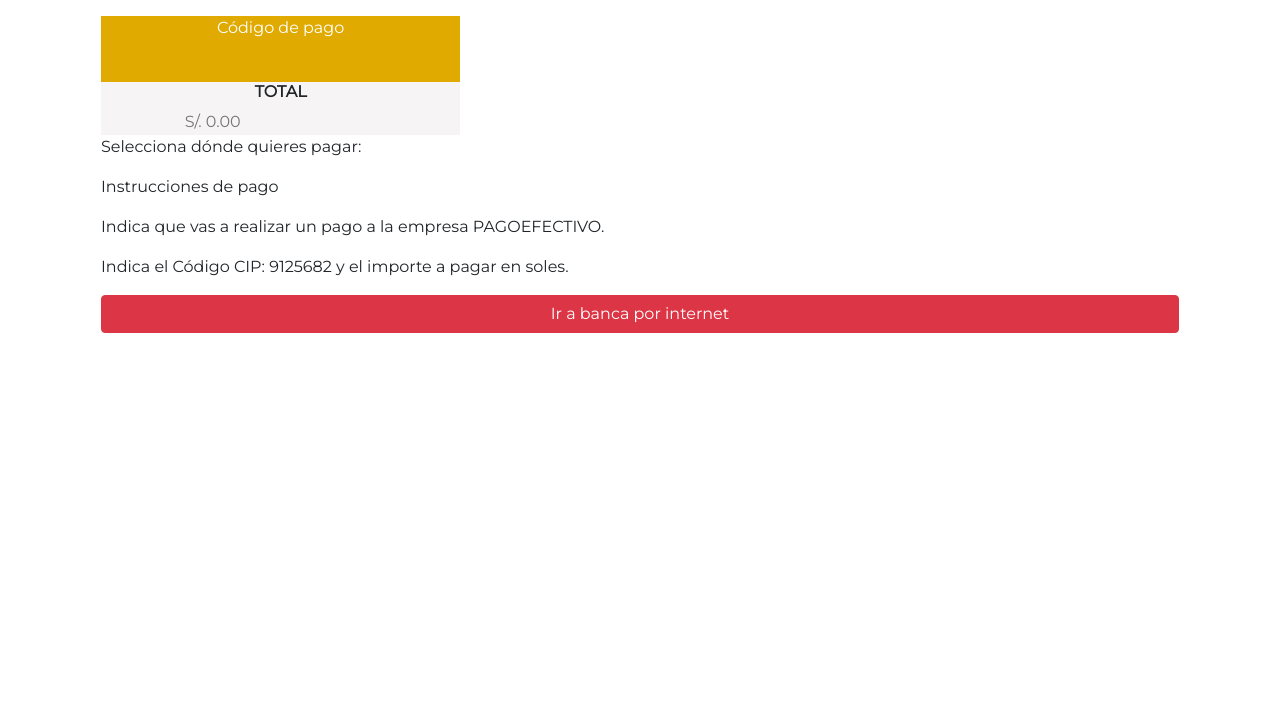
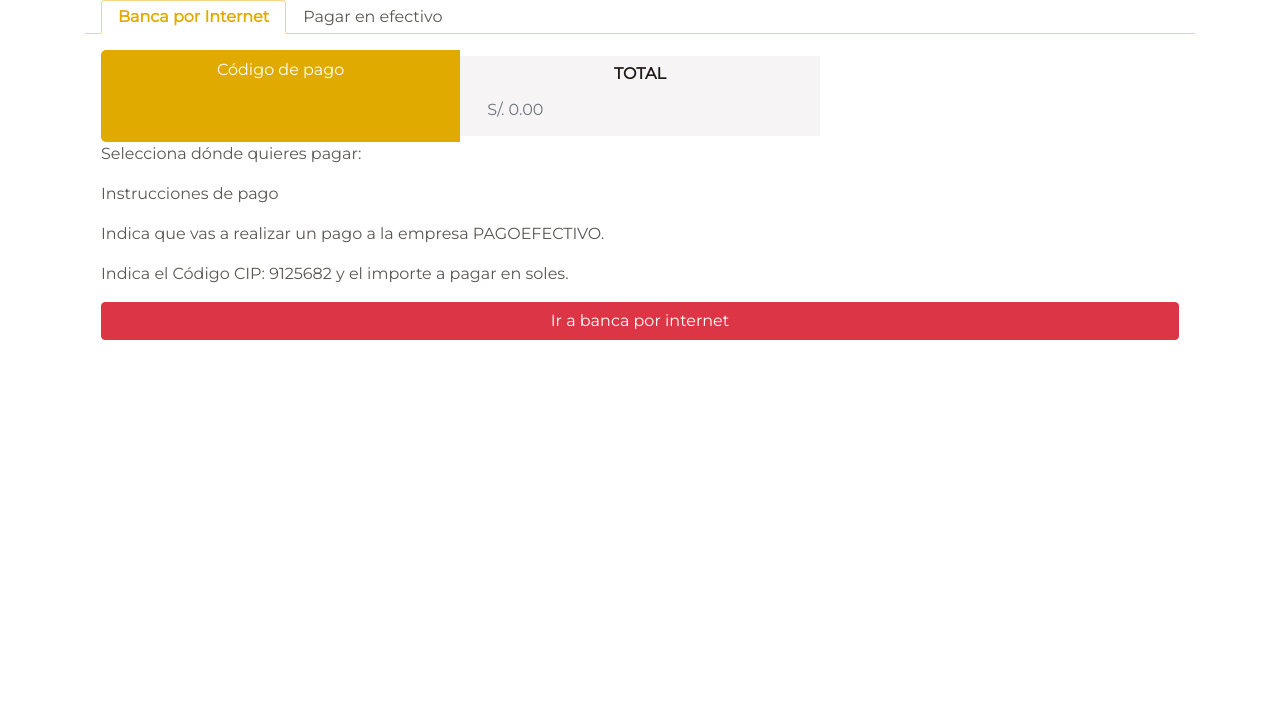
Before and after one commit to AndreaChumioque/redbus, a React app: page / in a window 1280 px wide. Shown: the part 82-800 px from the top of the page. Built offline with nearby package versions, Linux system fonts and the light colour scheme.

Commit message:
estilos + imagenes

```diff
--- a/public/css/main.css
+++ b/public/css/main.css
@@ -7,19 +7,46 @@
   color: #fff;
 }
 
+/* End Helpers */
+
+/* Tabs */
+.nav-tabs {
+  border-bottom: 1px solid rgba(224, 170, 0, 0.48);
+}
+
+.nav-tabs .nav-link {
+  color: #5A5854;
+}
+
+.nav-tabs .nav-link:hover {
+  border-color: rgba(224, 170, 0, 0.48) rgba(224, 170, 0, 0.48) transparent;
+}
+
+.nav-tabs .nav-item.show .nav-link, .nav-tabs .nav-link.active {
+  color: #e0aa00;
+  border-color: rgba(224, 170, 0, 0.48) rgba(224, 170, 0, 0.48) #fff;
+  font-weight: 700;
+}
+
+/* Tab Content */
+
+.tab-pane {
+  color: #5A5854;
+}
+
 .subcontainer_input_PaymentCode{
   background-color: #e0aa00;
   color: #fff;
 }
 .subcontainer_input_MoneyInput{
   background-color:#f6f4f4;
+  color: #211916;
 }
 
 #payment-info {
   text-align: center;
-  /* border-radius: 5px;
+  border-radius: 5px;
   overflow: hidden;
-  height: 10vh; */
 }
 
 #payment-info input {
--- a/src/components/Header.js
+++ b/src/components/Header.js
@@ -2,7 +2,7 @@ import React from 'react'
 
 const Header = () => (
   <header className="container">
-    <p className="mx-3">Hola</p>
+    <img className="m-3" src="assets/logo-pagoefectivo.svg" alt="Redbus - PagoEfectivo" width="136" />
   </header>
 )
 
--- a/src/components/Main.js
+++ b/src/components/Main.js
@@ -14,17 +14,16 @@ const data = {
 const Main = () => {
   return (
     <section className="container">
-      <ul className="nav nav-tabs">
-        <li className="nav-item ml-3">
-          <a className="nav-link active" id="internet-tab" data-toggle="tab" href="#internet" role="tab" aria-selected="true">Banca por Internet</a>
+      <ul className="nav nav-tabs px-3">
+        <li className="nav-item">
+          <a className="nav-link py-1 active" id="internet-tab" data-toggle="tab" href="#internet" role="tab" aria-selected="true">Banca por Internet</a>
         </li>
         <li className="nav-item">
-          <a className="nav-link" id="cash-tab" data-toggle="tab" href="#cash" role="tab" aria-controls="profile" aria-selected="false">Pagar en efectivo</a>
+          <a className="nav-link py-1" id="cash-tab" data-toggle="tab" href="#cash" role="tab" aria-controls="profile" aria-selected="false">Pagar en efectivo</a>
         </li>
       </ul>
       <div className="tab-content p-3">
         {data.tabs.map(tab =>
-          // <TabContent key={tab.id} activeTab={data.activeTab} id={tab.id} content={tab.content} />
           <TabContent key={tab.id} {...tab} defaultTab={data.defaultTab} />
         )}
       </div>
--- a/src/components/MoneyInput.js
+++ b/src/components/MoneyInput.js
@@ -1,9 +1,15 @@
 import React from 'react'
 
 const MoneyInput = () => (
-  <div className="subcontainer_input_MoneyInput col-4 col-md-4">
+  <div className="subcontainer_input_MoneyInput col-4 col-md-4 py-2">
     <h6 className="text-uppercase font-weight-bold">Total</h6>
-    <input type="text" placeholder="S/. 0.00"/>
+    <form>
+      <div className="row">
+        <div className="col">
+          <input className="form-control" type="text" placeholder="S/. 0.00"/>
+        </div>
+      </div>
+    </form>
   </div>
 )
 
--- a/src/components/PaymentCode.js
+++ b/src/components/PaymentCode.js
@@ -1,9 +1,15 @@
 import React from 'react'
 
 const PaymentCode = () => (
-  <div className="subcontainer_input_PaymentCode col-4 col-md-4">
+  <div className="subcontainer_input_PaymentCode col-4 col-md-4 py-2">
     <p>Código de pago</p>
-    <input className="input-nav code" type="text" />
+    <form>
+      <div className="row">
+        <div className="col">
+        <input className="form-control" type="text" />
+        </div>
+      </div>
+    </form>
   </div>
 )
 
--- a/src/components/TabContent.js
+++ b/src/components/TabContent.js
@@ -4,7 +4,7 @@ import MoneyInput from './MoneyInput'
 
 const TabContent = ({ defaultTab, id }) => (
   <div className={defaultTab === id ? 'tab-pane fade show active' : 'tab-pane fade' } id={id} role="tabpanel">
-    <div id="payment-info" className="">
+    <div id="payment-info" className="d-flex align-items-center">
       <PaymentCode />
       <MoneyInput />
     </div>
```
Also changed, not shown: public/assets/icon-arrow.svg (added), public/assets/icon-print.svg (added), public/assets/icon-time.svg (added), public/assets/logo-pagoefectivo.svg (added).
